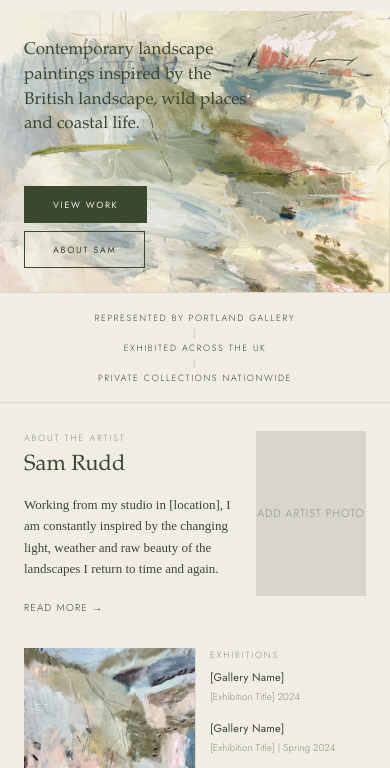
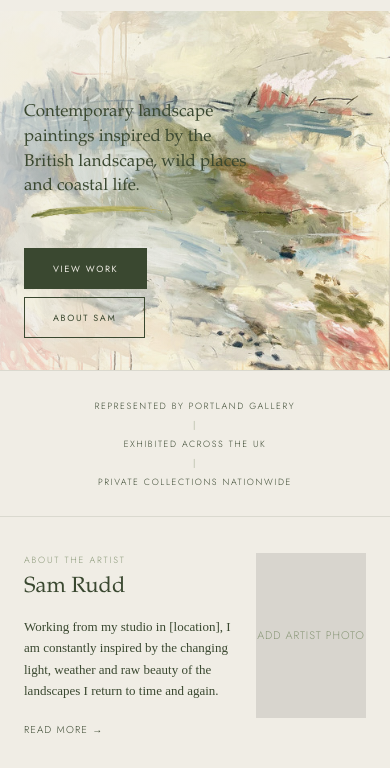
Before and after one commit to georgeeeeeeeeeeeeew/SamRudd, a plain HTML site: page index.html in a window 390 px wide. Shown: the part 53-821 px from the top of the page. Drawn offline with Linux system fonts and the light colour scheme; a web font is replaced by a local one.

Commit message:
More breathing room on mobile: taller hero, stats bar, grid sections

```diff
--- a/style.css
+++ b/style.css
@@ -539,18 +539,18 @@ img { display: block; }
   }
   .site-nav .nav-link.active::after { display: none; }
 
-  .hero { height: 72vw; }
-  .hero-text { left: 24px; bottom: 24px; }
+  .hero { height: 92vw; }
+  .hero-text { left: 24px; bottom: 32px; }
   .hero-tagline { font-size: 17px; }
   .hero-line { width: 150px; height: 44px; }
   .hero-btns { flex-direction: column; gap: 8px; align-items: flex-start; }
-  .btn { padding: 11px 28px; font-size: 9px; }
+  .btn { padding: 13px 28px; font-size: 9px; }
 
   .stats-bar {
     flex-direction: column;
     align-items: center;
-    gap: 2px;
-    padding: 18px 24px;
+    gap: 6px;
+    padding: 28px 24px;
   }
   .stats-sep { color: var(--muted); }
 
@@ -558,7 +558,7 @@ img { display: block; }
   .home-grid {
     display: grid;
     grid-template-columns: 1fr 1fr;
-    padding: 28px 24px 40px;
+    padding: 36px 24px 56px;
     gap: 0;
   }
 
@@ -569,7 +569,7 @@ img { display: block; }
     grid-template-columns: 1fr auto;
     column-gap: 16px;
     padding-right: 0;
-    margin-bottom: 28px;
+    margin-bottom: 36px;
     align-items: start;
   }
   .artist-photo-placeholder {
@@ -585,7 +585,7 @@ img { display: block; }
 
   /* Featured painting: left column */
   .home-featured { padding: 0; }
-  .home-featured img { height: 160px; }
+  .home-featured img { height: 200px; }
 
   /* Exhibitions: right column, override the 1000px full-width rule */
   .home-exhibitions {
```
